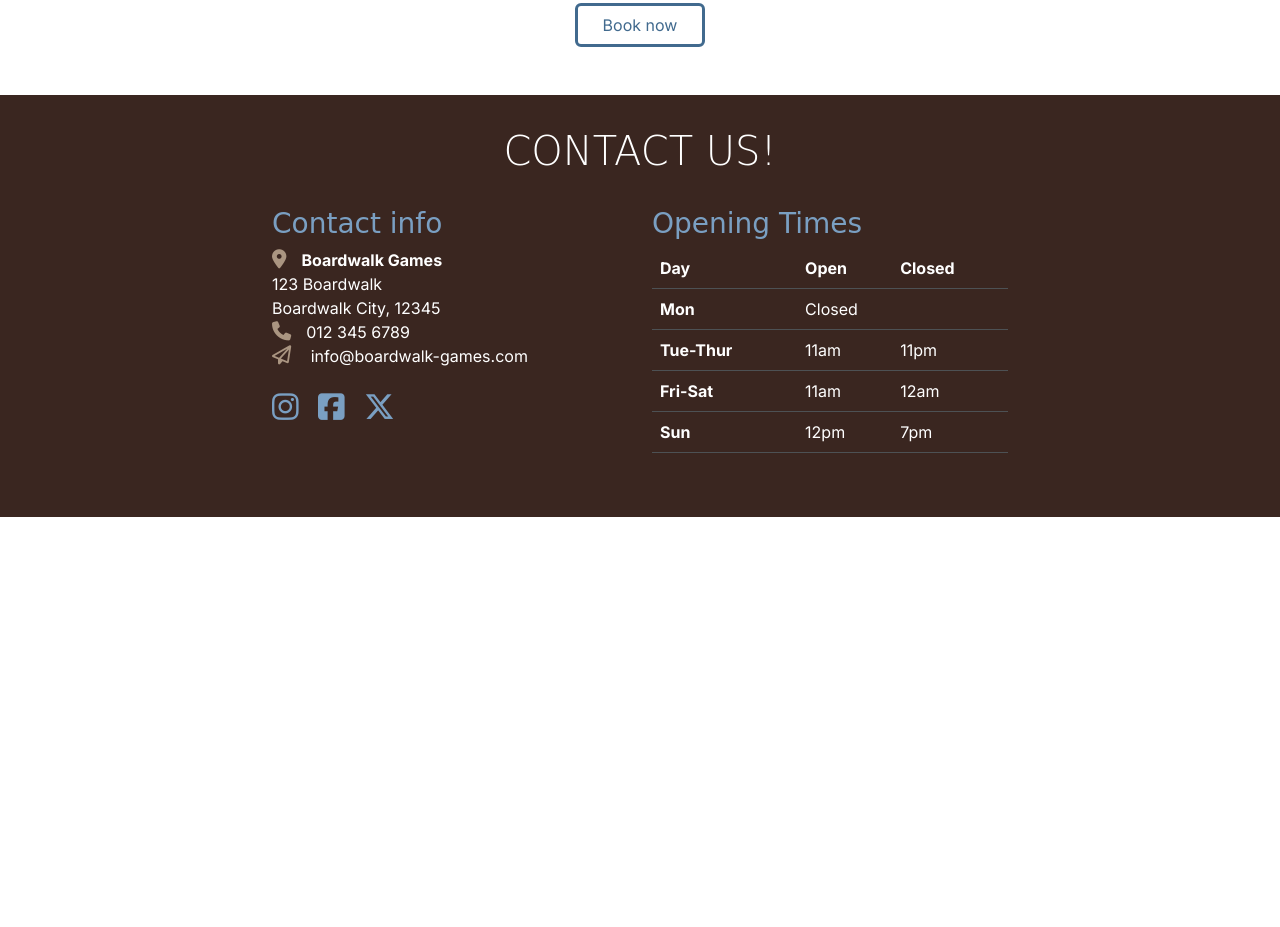
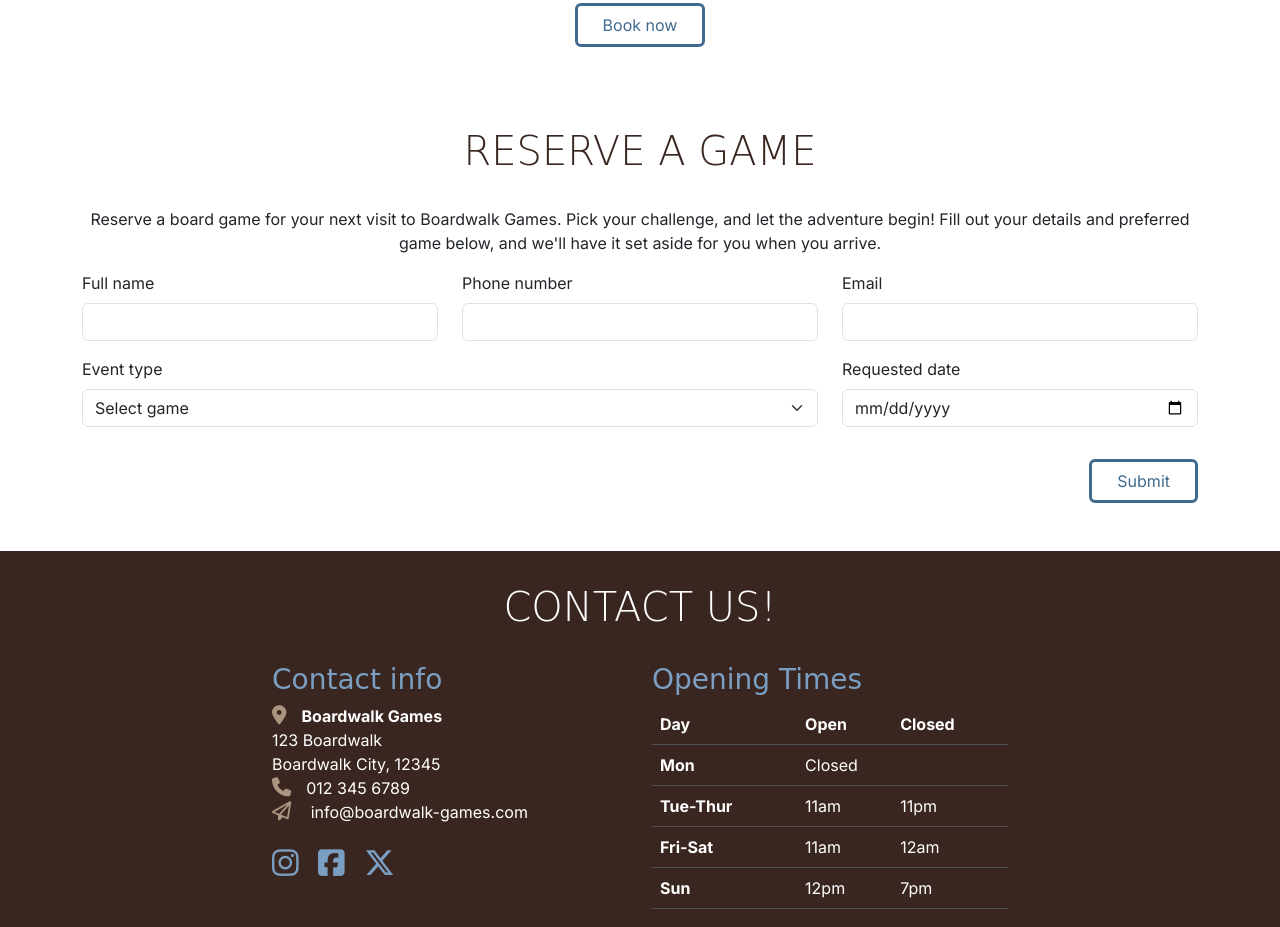
Before and after one commit to saraelizalde/boardwalk-games, a plain HTML site: page index.html in a window 1280 px wide. Shown: the part 1537-2464 px from the top of the page. Before the commit the page ends 2054 px from the top, so only its background shows below. Drawn offline with nearby package versions, Linux system fonts and the light colour scheme; a web font is replaced by a local one.

Commit message:
Make a reserve game form

```diff
--- a/assets/CSS/style.css
+++ b/assets/CSS/style.css
@@ -128,6 +128,12 @@ h2{
     background-color: transparent;
 }
 
+/*reservation*/
+
+#reservation button{
+    display: inline-block;
+	float: right;
+}
 
 
 
--- a/index.html
+++ b/index.html
@@ -69,7 +69,7 @@
                     games and café delights. Whether you're a casual gamer seeking a cosy nook to unwind, a board game
                     enthusiast ready for your next challenge, or a student gamer looking for a fun, affordable hangout,
                     we've got you covered.</p>
-                    <a href="booking.html" class="btn custom-button-outline mb-4">Book now</a>
+                <a href="booking.html" class="btn custom-button-outline mb-4">Book now</a>
             </div>
             <div class="col-12 col-xl-6">
                 <div id="carouselExampleAutoplaying" class="carousel slide" data-bs-ride="carousel">
@@ -194,14 +194,18 @@
         </section>
 
         <!-- Events Section-->
-         <section id="events" class="container section text-center">
+        <section id="events" class="container section text-center">
             <div class="row mb-4">
                 <div class="col-12 text-center">
                     <h2 class="display-6">Join ou events</h2>
                 </div>
                 <div class="col-12 col-xl-6">
-                    <p>Whether you're delving into dungeons, reliving classic games, or competing in high-stakes tournaments, there's something for every gamer. Reservations are recommended to ensure your spot at the table. Student discounts are available, so bring your student ID and enjoy more gaming for less.</p>
-                    <p>Outside scheduled events, our shop remains open for regular play. Join us anytime to discover new games and meet fellow enthusiasts.</p>
+                    <p>Whether you're delving into dungeons, reliving classic games, or competing in high-stakes
+                        tournaments, there's something for every gamer. Reservations are recommended to ensure your spot
+                        at the table. Student discounts are available, so bring your student ID and enjoy more gaming
+                        for less.</p>
+                    <p>Outside scheduled events, our shop remains open for regular play. Join us anytime to discover new
+                        games and meet fellow enthusiasts.</p>
                 </div>
                 <div class="col-12 col-xl-6 table-responsive">
                     <table class="table table-hover text-start">
@@ -235,13 +239,67 @@
                         </tbody>
                     </table>
                     <div class="text-center">
-                    <button class="btn ms-lg-3 custom-button-filled">*Get 20% off with valid student ID</button>
+                        <button class="btn ms-lg-3 custom-button-filled">*Get 20% off with valid student ID</button>
                     </div>
                 </div>
 
             </div>
             <a href="booking.html" class="btn custom-button-outline mb-5">Book now</a>
-         </section>
+        </section>
+
+        <!--Reservation-->
+        <section id="reservation" class="container section">
+            <div class="row mb-5">
+                <div class="col-12 text-center">
+                    <h2 class="display-6">reserve a game</h2>
+                    <p>Reserve a board game for your next visit to Boardwalk Games. Pick your challenge, and let the
+                        adventure begin! Fill out your details and preferred game below, and we'll have it set aside for
+                        you when you arrive.</p>
+                </div>
+                <div class="justify-content-center">
+                    <div class="col-12">
+                        <form action="success.html" method="GET">
+                            <div class="row mb-3">
+                                <div class="col-12 col-md-4 mb-3">
+                                    <label for="reservation-name" class="form-label">Full name</label>
+                                    <input class="form-control" id="reservation-name" name="name" type="text" required>
+                                </div>
+                                <div class="col-12 col-md-4 mb-3">
+                                    <label for="reservation-phone" class="form-label">Phone number</label>
+                                    <input class="form-control" id="reservation-phone" name="phone" type="number"
+                                        required>
+                                </div>
+                                <div class="col-12 col-md-4 mb-3">
+                                    <label for="reservation-email" class="form-label">Email</label>
+                                    <input class="form-control" id="reservation-email" name="email" type="email"
+                                        required>
+                                </div>
+                                <div class="col-12 col-md-8 mb-3">
+                                    <label for="event-type" class="form-label">Event type</label>
+                                    <select id="event-type" class="form-select" name="event-type" required>
+                                        <option value="" selected>Select game</option>
+                                        <option value="galaxy-pionerrs">Galaxy Pioneers</option>
+                                        <option value="mystic-woods">Mystic Woods</option>
+                                        <option value="captains-gambit">Captain's Gambit</option>
+                                        <option value="critter-quest">Critter Quest</option>
+                                        <option value="setters-of-catan">Setters of Catan</option>
+                                        <option value="monopoly">Monopoly</option>
+                                        <option value="exploding-kittens">Exploding Kittens</option>
+                                        <option value="cluedo">Cluedo</option>
+                                    </select>
+                                </div>
+                                <div class="col-12 col-md-4 mb-3">
+                                    <label for="reservation-date" class="form-label">Requested date</label>
+                                    <input class="form-control" id="reservation-date" name="date" type="date" required>
+                                </div>
+                            </div>
+                            <button type="submit" class="btn custom-button-outline">Submit</button>
+                        </form>
+                    </div>
+                </div>
+            </div>
+        </section>
+
     </main>
 
     <!--Footer/Contact section-->
```
